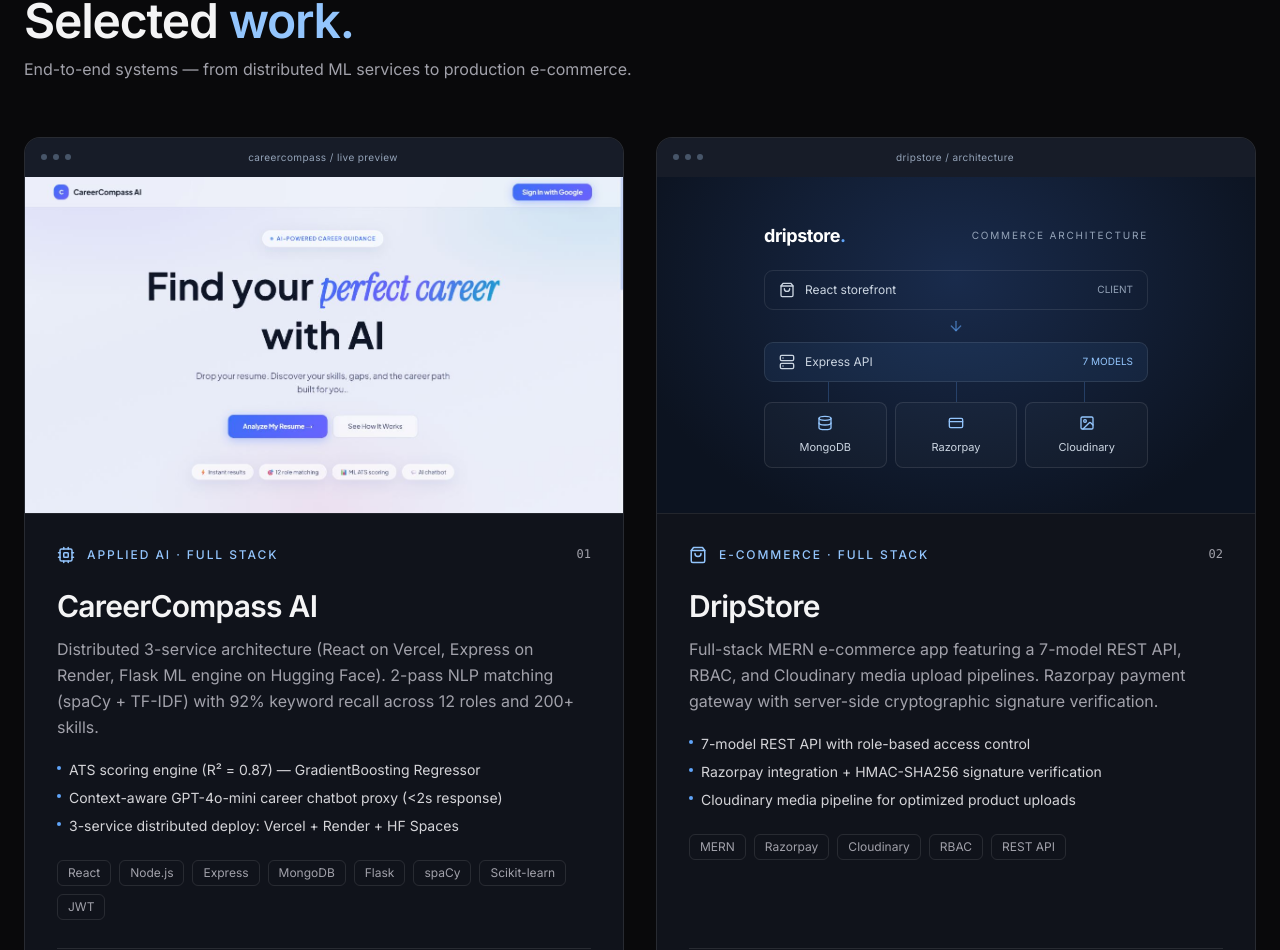
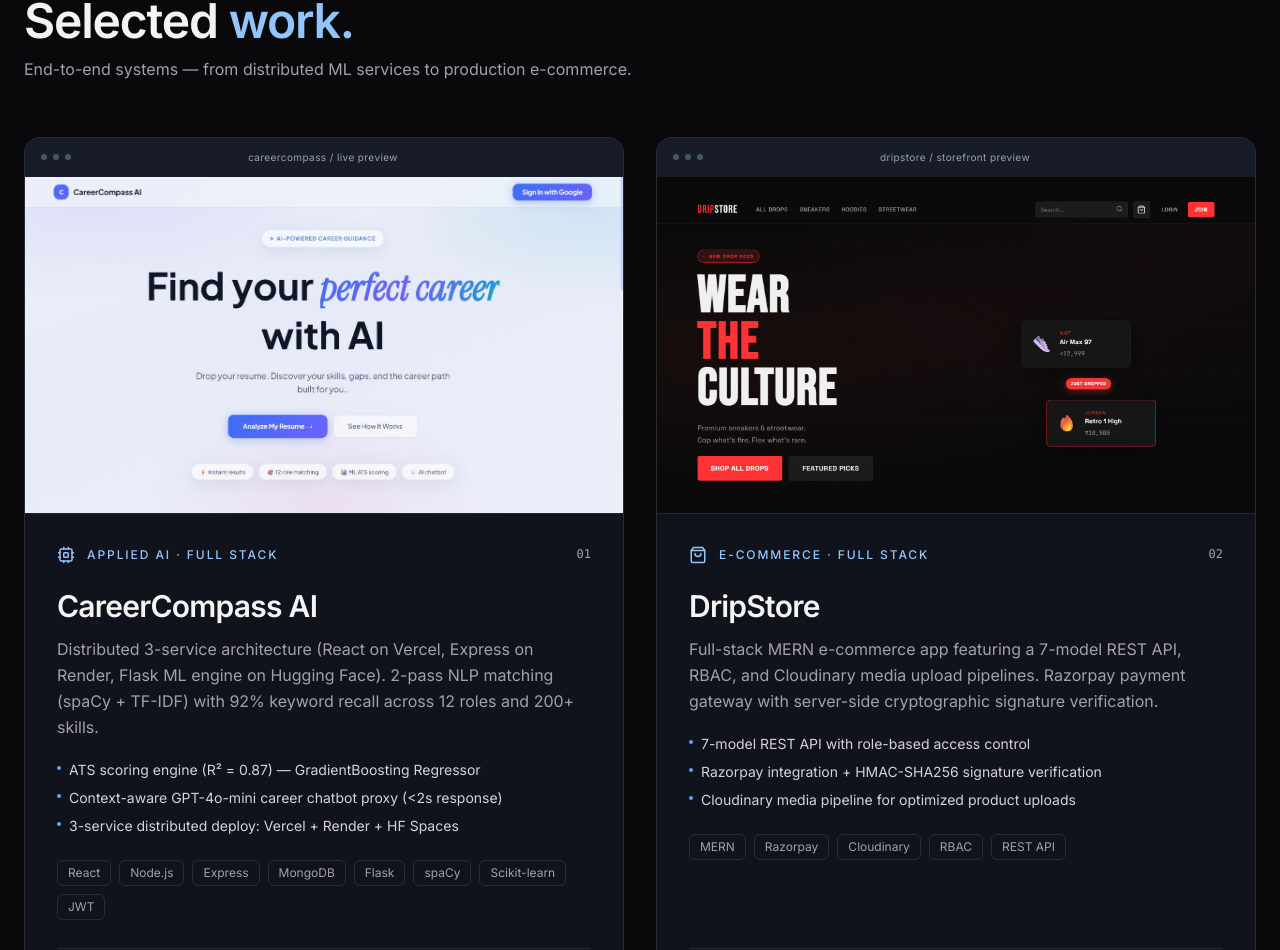
Before and after one commit to avimishra25/portfolio, a React (Vite) app: page / in a window 1280 px wide. Shown: the part 999-1949 px from the top of the page. Built offline with nearby package versions, Linux system fonts and the light colour scheme.

Commit message:
feat: add DripStore storefront preview

```diff
--- a/src/components/ProjectPreview.jsx
+++ b/src/components/ProjectPreview.jsx
@@ -1,42 +1,27 @@
 import React from 'react';
-import { ArrowDown, Database, CreditCard, ShoppingBag, Server, Image } from 'lucide-react';
 
 export default function ProjectPreview({ title }) {
+  const isDripStore = title === 'DripStore';
+
   return (
-    <div className={`project-preview ${title === 'DripStore' ? 'project-preview-commerce' : ''}`}>
+    <div className="project-preview">
       <div className="preview-toolbar" aria-hidden="true">
         <span className="flex gap-1.5"><i /><i /><i /></span>
-        <span>{title === 'DripStore' ? 'dripstore / architecture' : 'careercompass / live preview'}</span>
+        <span>{isDripStore ? 'dripstore / storefront preview' : 'careercompass / live preview'}</span>
         <span className="w-8" />
       </div>
-      {title === 'CareerCompass AI' ? (
-        <img
-          src="/assets/careercompass-preview.jpg"
-          alt="CareerCompass AI landing page with resume analysis and career matching tools"
-          width="1275"
-          height="717"
-          loading="lazy"
-          className="block w-full aspect-[16/9] object-cover object-top"
-        />
-      ) : (
-        <div className="commerce-diagram" role="img" aria-label="DripStore architecture: React storefront connects to an Express API with seven data models, MongoDB, Razorpay payments, and Cloudinary media.">
-          <div aria-hidden="true" className="w-full max-w-sm mx-auto">
-            <div className="flex justify-between items-center mb-5">
-              <span className="text-lg font-bold tracking-tight text-white">dripstore<span className="text-blue-400">.</span></span>
-              <span className="text-[10px] tracking-[0.18em] text-slate-400 uppercase">Commerce architecture</span>
-            </div>
-            <div className="architecture-node"><ShoppingBag size={16} /><span>React storefront</span><span className="ml-auto text-[10px] text-slate-400">CLIENT</span></div>
-            <ArrowDown className="mx-auto my-2 text-blue-400/60" size={16} />
-            <div className="architecture-node border-blue-400/30 bg-blue-400/[0.08]"><Server size={16} /><span>Express API</span><span className="ml-auto text-[10px] text-blue-300">7 MODELS</span></div>
-            <div className="architecture-branches"><span /><span /><span /></div>
-            <div className="grid grid-cols-3 gap-2">
-              {[[Database, 'MongoDB'], [CreditCard, 'Razorpay'], [Image, 'Cloudinary']].map(([Icon, label]) => (
-                <div key={label} className="rounded-lg border border-white/10 bg-white/[0.025] py-3 flex flex-col items-center gap-2 text-[11px] text-slate-300"><Icon size={16} className="text-blue-300" />{label}</div>
-              ))}
-            </div>
-          </div>
-        </div>
-      )}
+      <img
+        src={isDripStore ? '/assets/dripstore-preview.png' : '/assets/careercompass-preview.jpg'}
+        alt={isDripStore
+          ? 'DripStore storefront with Wear the Culture headline, sneaker highlights, and shopping links'
+          : 'CareerCompass AI landing page with resume analysis and career matching tools'}
+        width={isDripStore ? 1782 : 1275}
+        height={isDripStore ? 877 : 717}
+        loading="lazy"
+        className={isDripStore
+          ? 'block w-full aspect-[16/9] object-contain bg-[#090909]'
+          : 'block w-full aspect-[16/9] object-cover object-top'}
+      />
     </div>
   );
 }
```
Also changed, not shown: public/assets/dripstore-preview.png (added).
